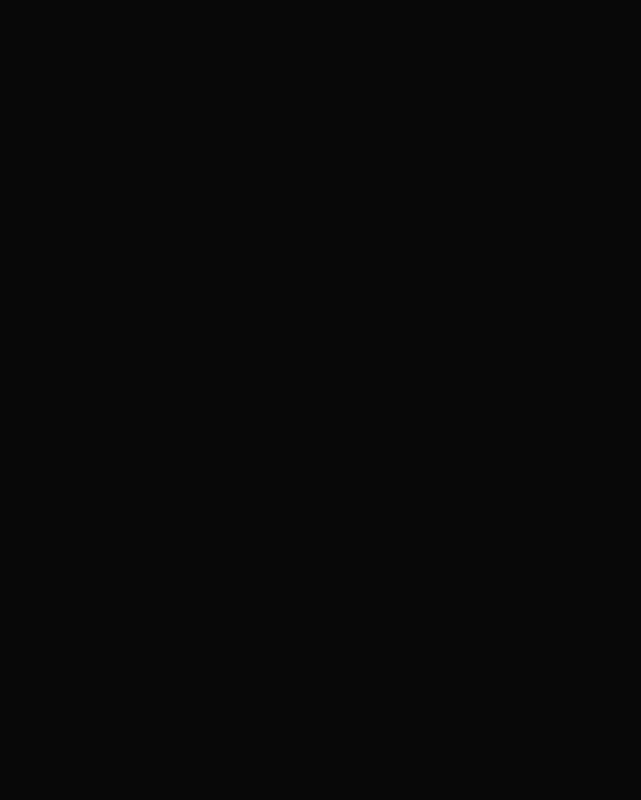
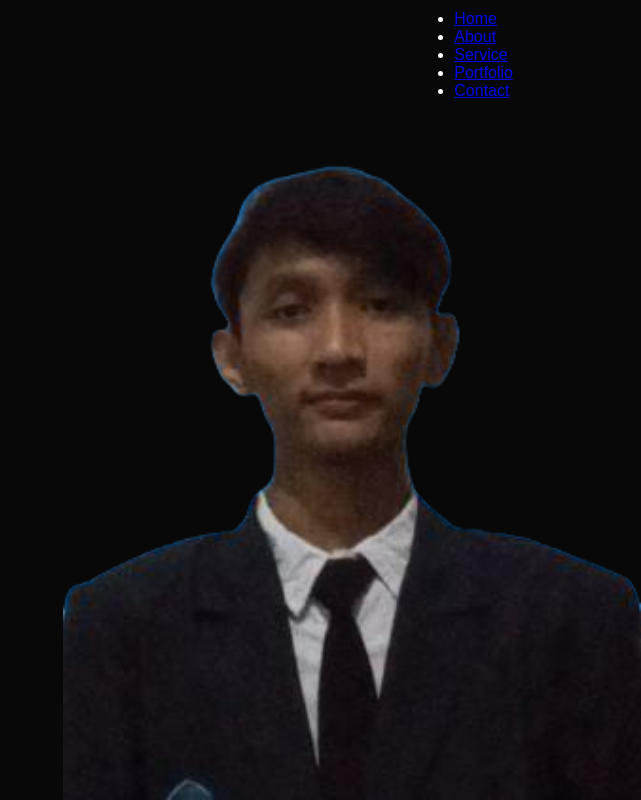
Before and after one commit to fadhil9/personal-web-dicoding, a plain HTML site: page index.htm in a window 1280 px wide. Shown: the whole page, without its empty margins (639-1280 px from the left). Drawn offline with Linux system fonts and the light colour scheme.

Commit message:
commit kedua -belom ngasih logo

```diff
--- a/index.htm
+++ b/index.htm
@@ -7,6 +7,19 @@
     <link rel="stylesheet" href="style.css">
 </head>
 <body>
-
+    <div id="header">
+        <div id="container">
+            <nav>
+                <img src="" alt="" class="logo"> <!--gua belom kasih logo-->
+                <ul>
+                    <li><a href="#">Home</a></li>
+                    <li><a href="#">About</a></li>
+                    <li><a href="#">Service</a></li>
+                    <li><a href="#">Portfolio</a></li>
+                    <li><a href="#">Contact</a></li>
+                </ul>
+            </nav>
+        </div>
+    </div>
 </body>
 </html>
--- a/style.css
+++ b/style.css
@@ -8,3 +8,20 @@ body {
     background-color: #080808;
     color: #fff;
 }
+#header{
+    width: 100%;
+    height: 100vh;
+    background-image: url(image/foto\ dirinobackground.png);
+    background-repeat: no-repeat;
+    background-size: contain;
+    background-position: right;
+}
+#container{
+    padding: 10px 10%;
+}
+nav{
+    display: flex;
+    align-items:center;
+    justify-content: space-between;
+    flex-wrap: wrap;
+}
```
Also changed, not shown: image/foto dirinobackground.png (added).
